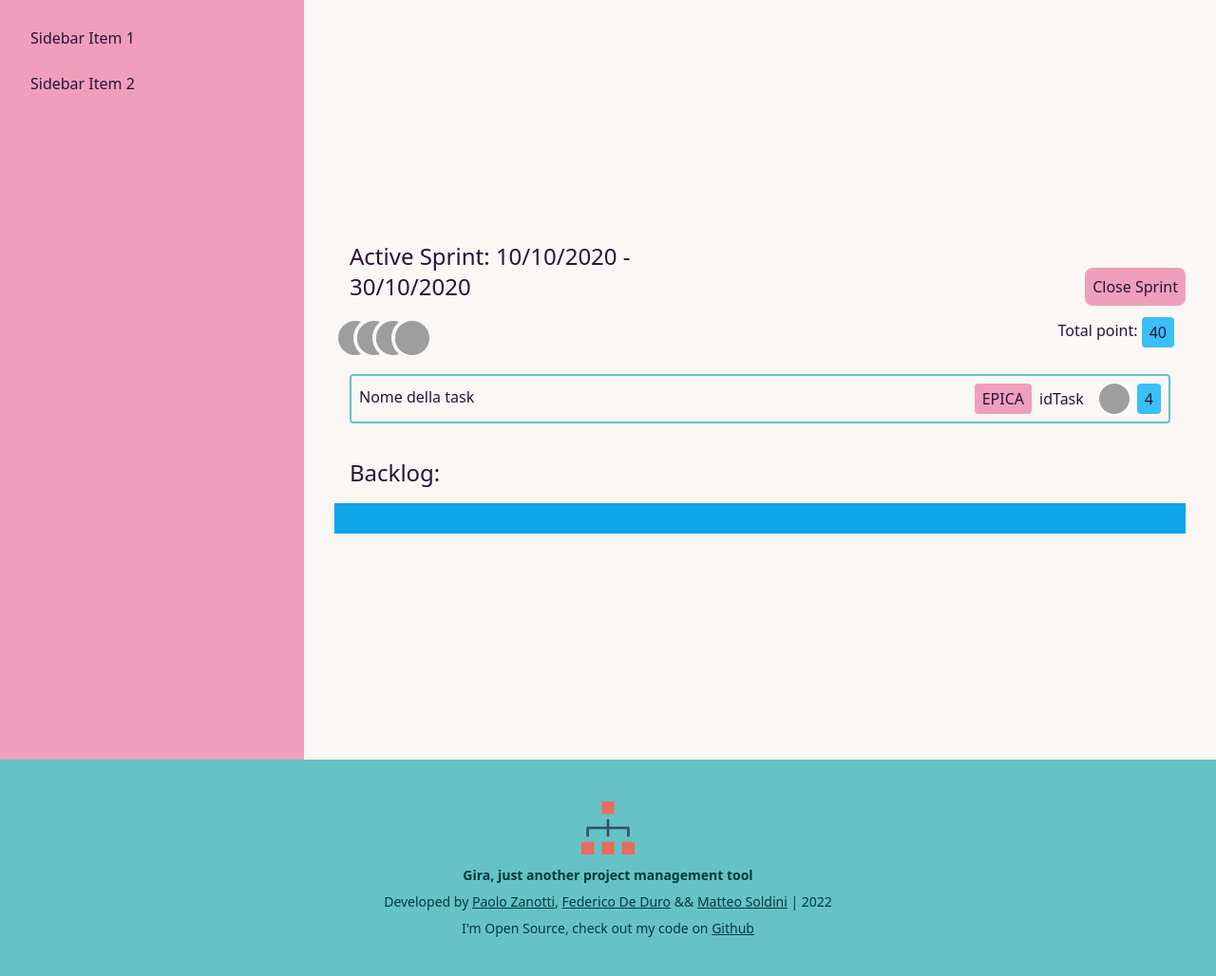
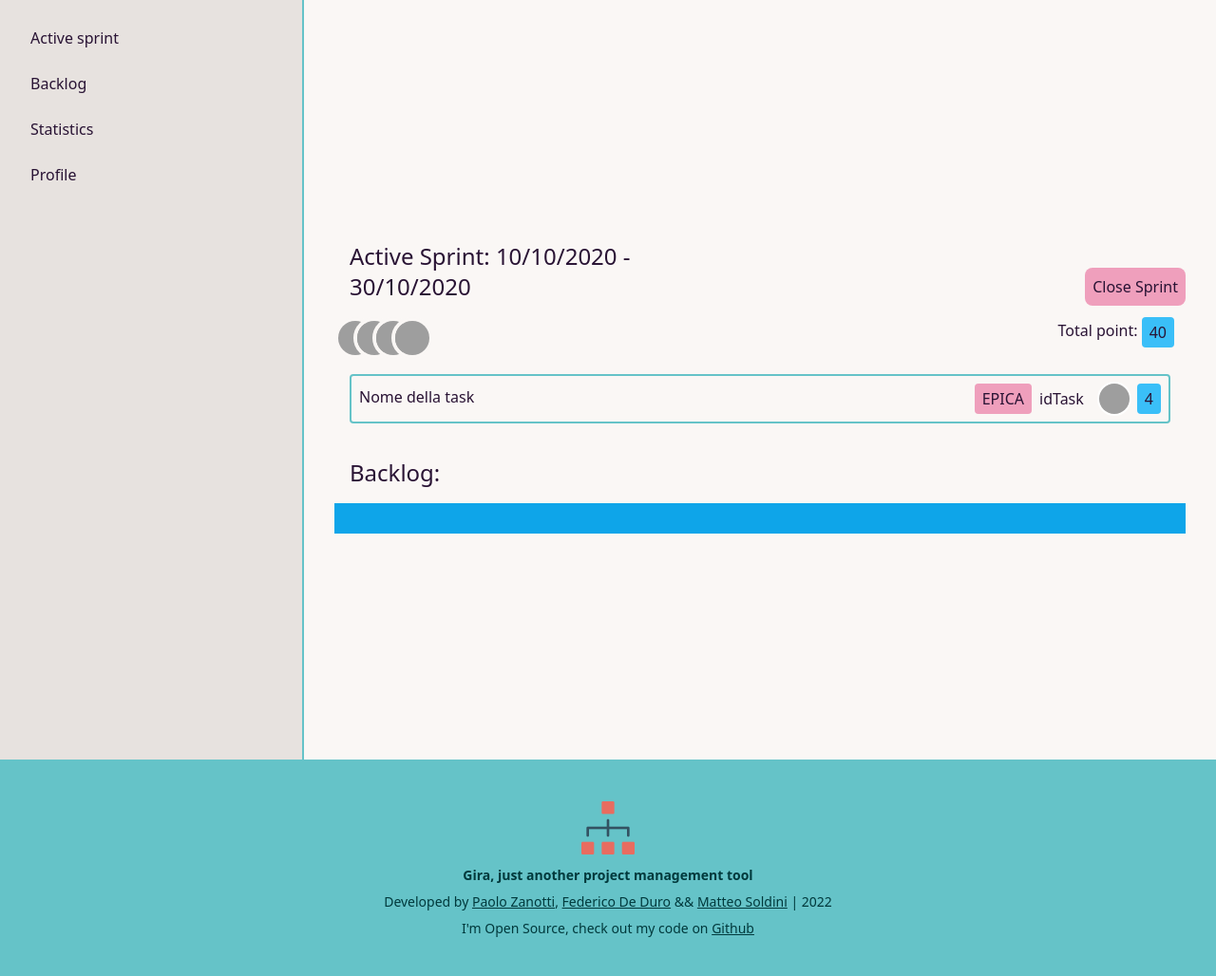
Before and after one commit to zanottipaolo/DB1-Agile, a Flask app: page /backlog in a window 1280 px wide. Shown: the whole page at 95% size. Run offline with Flask 2, Linux system fonts and the light colour scheme; some libraries are stand-ins or nearby versions; grey boxes are pictures that could not be loaded.

Commit message:
✏️ Update sidebar

```diff
--- a/templates/base.html
+++ b/templates/base.html
@@ -36,10 +36,12 @@
         </div>
         <div class="drawer-side">
             <label for="my-drawer-2" class="drawer-overlay"></label>
-            <ul class="menu p-4 overflow-y-auto w-80 bg-secondary">
+            <ul class="menu p-4 overflow-y-auto w-80 bg-base-300 border-r-2 border-primary">
                 <!-- Sidebar content -->
-                <li><a>Sidebar Item 1</a></li>
-                <li><a>Sidebar Item 2</a></li>
+                <li><a>Active sprint</a></li>
+                <li><a>Backlog</a></li>
+                <li><a>Statistics</a></li>
+                <li><a>Profile</a></li>
             </ul>
         </div>
      </div>
```
